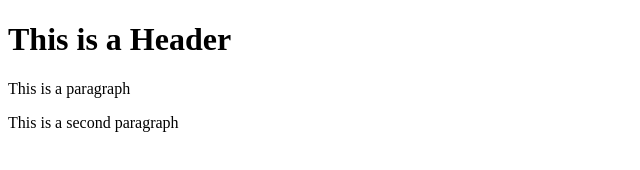
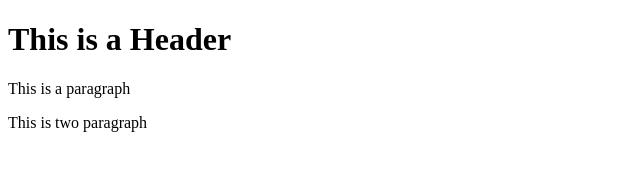
Before and after one commit to hardik-bhutada/git-test, a plain HTML site: page index.html in a window 1280 px wide. Shown: the full height of the page, 0-640 px from the left. Drawn offline with Linux system fonts and the light colour scheme.

Commit message:
fourth commit

```diff
--- a/index.html
+++ b/index.html
@@ -5,6 +5,6 @@
     <body>
         <h1>This is a Header</h1>
         <p>This is a paragraph</p>
-        <p>This is a second paragraph</p>
+        <p>This is two paragraph</p>
     </body>
 </html>
```
